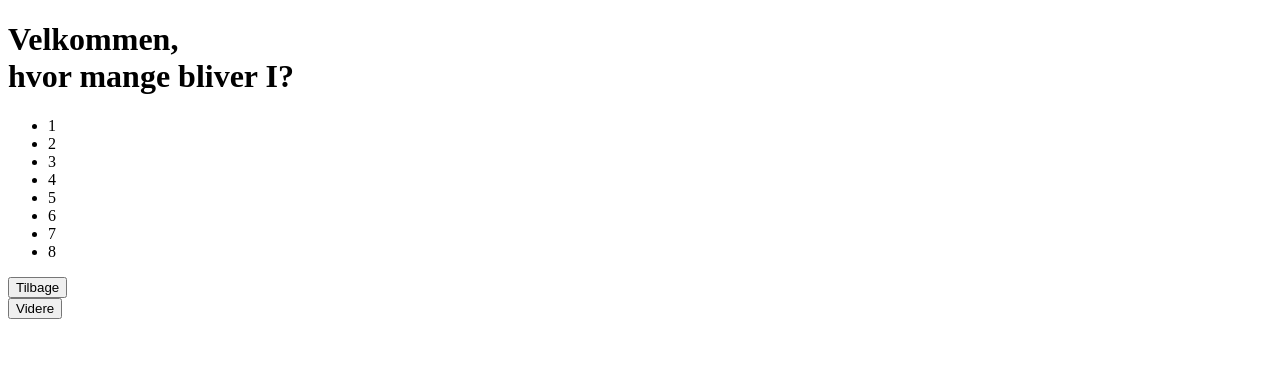
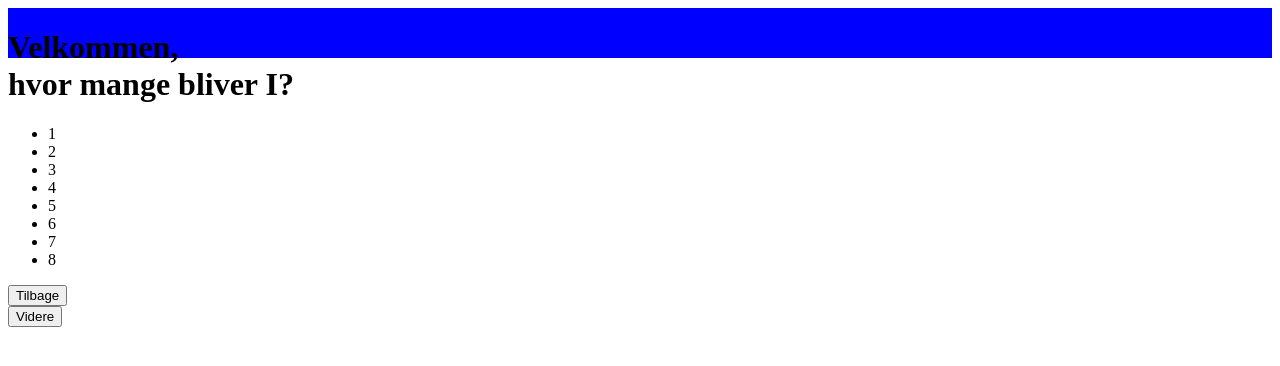
Before and after one commit to Tmptvk/3semprojekt, a PHP site: page /q1-3.php in a window 1280 px wide. Shown: the top 366 px of the page. Run offline with PHP 8.4, Linux system fonts and the light colour scheme; some web fonts are replaced.

Commit message:
lidt grid

```diff
--- a/index.php
+++ b/index.php
@@ -10,6 +10,7 @@
         <div class="logowrapper">
         </div>
         <div class="headingwrapper">
+          <h1>Gamepicker</h1>
         </div>
         <div class="btnwrapper">
        <a href="house2.php"> <button type="button" name="btn-start">Start</button> </a>
--- a/psecs/head.php
+++ b/psecs/head.php
@@ -1,2 +1,3 @@
 <link rel="stylesheet" href="https://use.typekit.net/qdq8mhe.css">
+<link rel="stylesheet" href="stylesheets/main.css">
 <meta charset="utf-8">
--- /dev/null
+++ b/stylesheets/main.css
@@ -0,0 +1,18 @@
+.bodywrapper {
+  display: grid;
+  grid-template-columns: 100%;
+  background-color: blue;
+  grid-template-rows: 50px; }
+  .bodywrapper .bgwrapper {
+    grid-row: 1/6;
+    grid-column: 1/2;
+    background-image: url("");
+    background-size: 100%;
+    height: 100%;
+    width: 100%;
+    background-repeat: no-repeat;
+    display: grid;
+    grid-template-columns: 100%;
+    grid-template-rows: 50px; }
+
+/*# sourceMappingURL=main.css.map */
--- /dev/null
+++ b/stylesheets/main.scss
@@ -0,0 +1,29 @@
+@import "var";
+
+.bodywrapper {
+  display: grid;
+  grid-template-columns: 100%;
+  background-color: blue;
+  grid-template-rows: 50px;
+  .bgwrapper{
+    grid-row: 1/6;
+    grid-column: 1/2;
+    background-image: url('');
+    background-size: 100%;
+    height: 100%;
+    width: 100%;
+    background-repeat: no-repeat;
+    display: grid;
+    grid-template-columns: 100%;
+    grid-template-rows: 50px;
+    .logowrapper{
+    }
+    .headingwrapper{
+
+    }
+    .btnwrapper{
+
+    }
+  }
+
+}
```
Also changed, not shown: 1 other file.
